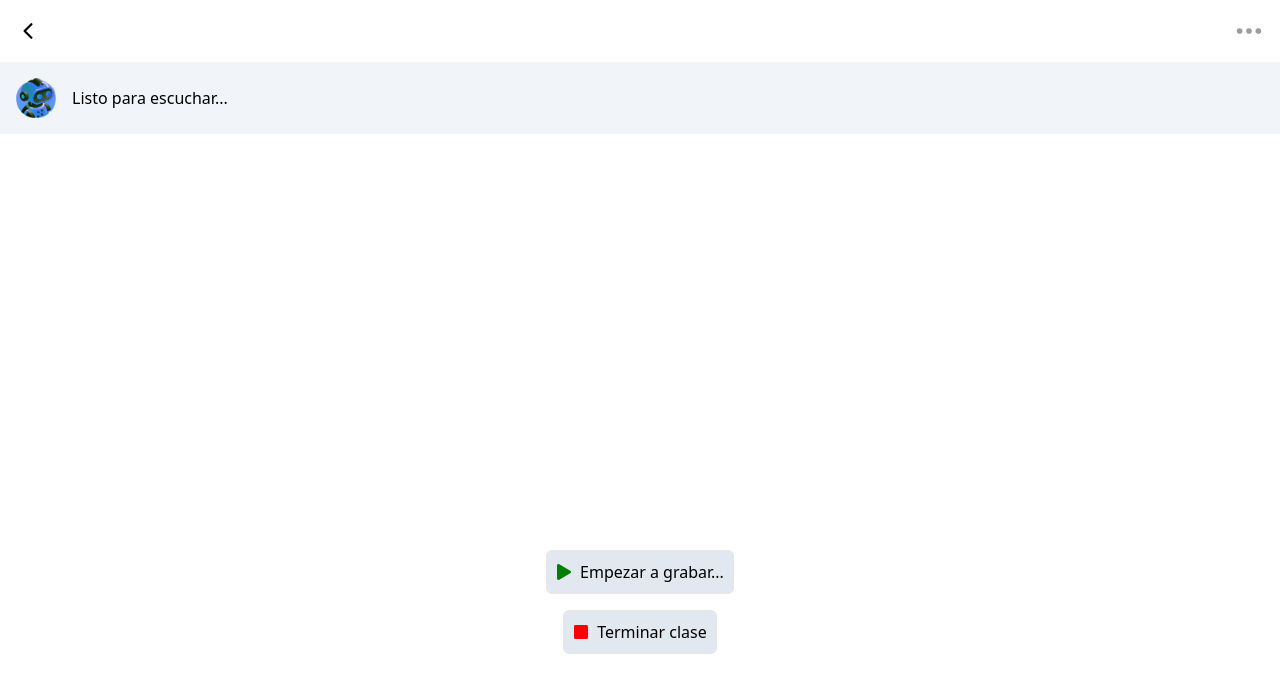
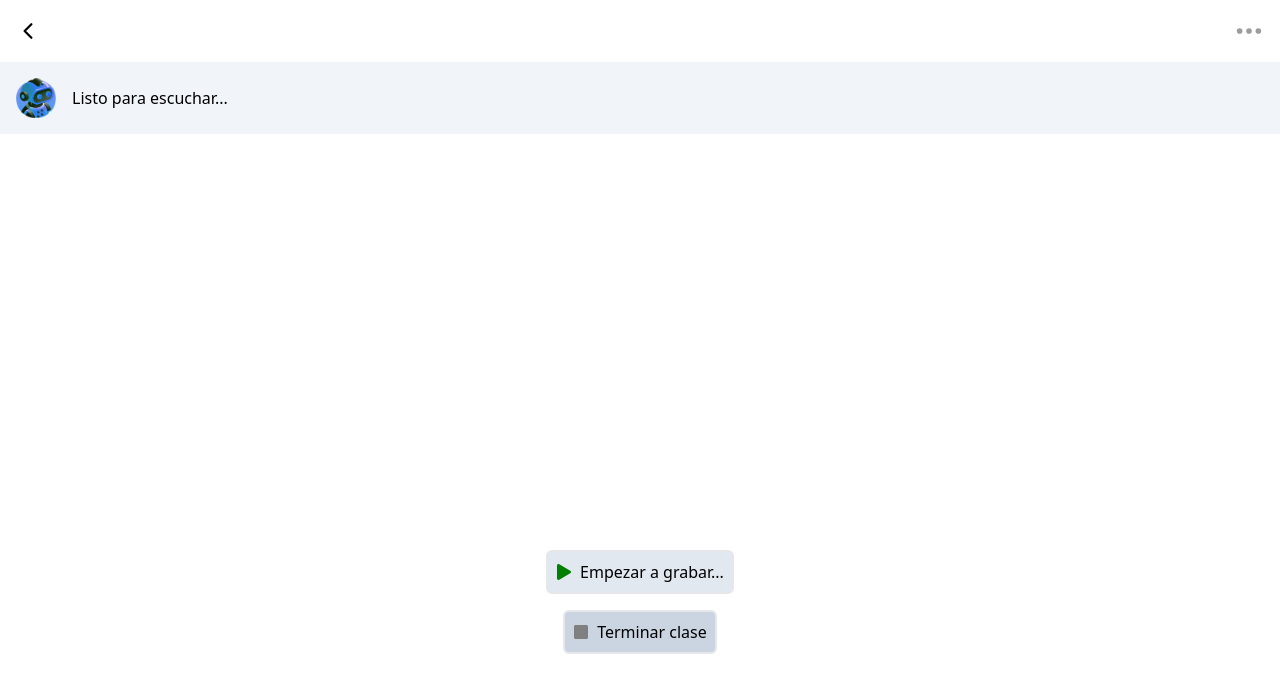
Before and after one commit to OshkarVTec/hackathonPuebla2024, a React (Vite) app: page /#/dictado in a window 1280 px wide. Shown: the top 692 px of the page. Built offline with nearby package versions, Linux system fonts and the light colour scheme.

Commit message:
change button behaviour

```diff
--- a/src/speech/Dictaphone.tsx
+++ b/src/speech/Dictaphone.tsx
@@ -88,14 +88,16 @@ function Dictaphone() {
 						</button>
 						<button
 							onClick={handleSave}
-							disabled={isListening || transcript.length == 0}
+							disabled={transcript.length == 0}
 							className={`border-2 p-2 bg-slate-200 rounded-md flex  justify-center items-center gap-2 ${
-								isListening || transcript.length == 0
-									? "bg-gray-400 cursor-not-allowed"
-									: ""
+								transcript.length == 0 ? "bg-slate-300 cursor-not-allowed" : ""
 							}`}
 						>
-							<FaStop style={{ color: "red" }} />
+							<FaStop
+								style={{
+									color: transcript.length == 0 ? "grey" : "red",
+								}}
+							/>
 							<p>Terminar clase</p>{" "}
 						</button>
 					</div>
```
